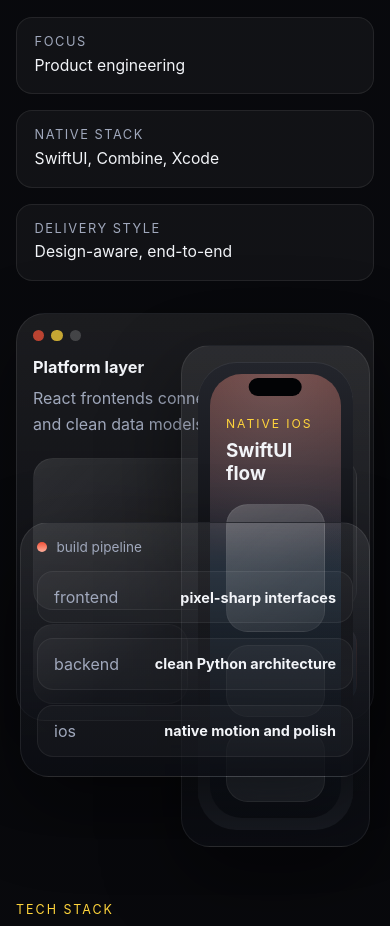
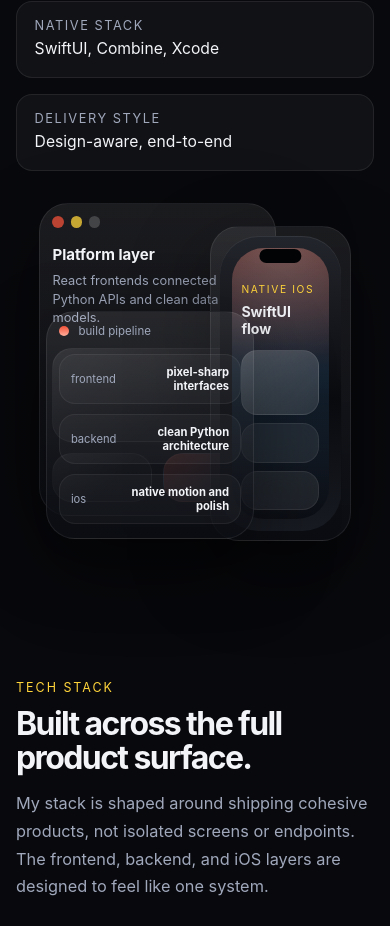
Before and after one commit to vladpopescu976-collab/vlad.dev, a plain HTML site: page index.html in a window 390 px wide. Shown: the part 1036-1962 px from the top of the page. Drawn offline with Linux system fonts and the light colour scheme.

Commit message:
Refactor CSS for responsive layout and header styles
Updated styles for responsive design, including header positioning and layout adjustments for various components.

```diff
--- a/styles.css
+++ b/styles.css
@@ -1196,22 +1196,57 @@
 
 @media (max-width: 760px) {
   .site-header {
-    position: sticky;
+    position: fixed;
+    top: 0;
+    left: 0;
+    right: 0;
+    z-index: 40;
+    padding: calc(0.75rem + env(safe-area-inset-top, 0px)) 0 0.85rem;
+    background: rgba(8, 9, 13, 0.86);
+    border-bottom: 1px solid rgba(255, 255, 255, 0.05);
+    -webkit-backdrop-filter: blur(18px);
+    backdrop-filter: blur(18px);
   }
 
   .header-shell {
-    flex-wrap: wrap;
+    display: grid;
+    grid-template-columns: auto 1fr;
+    align-items: center;
+    gap: 0.7rem;
+  }
+
+  .section {
+    scroll-margin-top: 8.75rem;
+  }
+
+  .hero {
+    padding-top: calc(10rem + env(safe-area-inset-top, 0px));
   }
 
   .site-nav {
-    order: 3;
+    grid-column: 1 / -1;
     width: 100%;
+    display: grid;
+    grid-template-columns: repeat(5, minmax(0, 1fr));
+    gap: 0.3rem;
+    justify-content: stretch;
+    overflow: visible;
+    padding: 0.35rem;
+    border-radius: 1.2rem;
+  }
+
+  .site-nav a {
+    display: flex;
+    align-items: center;
     justify-content: center;
-    overflow-x: auto;
+    min-height: 2.7rem;
+    padding: 0.65rem 0.3rem;
+    font-size: 0.76rem;
+    white-space: nowrap;
   }
 
   .header-cta {
-    margin-left: auto;
+    display: none;
   }
 
   .hero-copy h1 {
@@ -1223,23 +1258,86 @@
   }
 
   .hero-visual {
-    min-height: 28rem;
+    width: min(100%, 22rem);
+    min-height: 23.5rem;
+    margin: 0 auto;
   }
 
   .visual-card--browser {
-    position: relative;
-    width: 100%;
+    position: absolute;
+    top: 0;
+    left: 0;
+    width: 16.8rem;
+    padding: 0.85rem;
+    z-index: 1;
   }
 
   .visual-card--phone {
-    top: 2rem;
-    width: 13rem;
+    top: 1.7rem;
+    right: 0;
+    width: 9.7rem;
+    padding: 0.65rem;
+    z-index: 2;
   }
 
   .visual-card--terminal {
-    bottom: -1rem;
-    width: calc(100% - 1.5rem);
-    left: 0;
+    left: 0.85rem;
+    bottom: 0;
+    width: 14.9rem;
+    padding: 0.85rem 0.85rem 1rem;
+    z-index: 3;
+  }
+
+  .window-title p {
+    font-size: 0.88rem;
+    line-height: 1.5;
+  }
+
+  .window-panel--large {
+    min-height: 6.8rem;
+  }
+
+  .window-panel--small {
+    min-height: 3.8rem;
+  }
+
+  .phone-screen {
+    min-height: 14.5rem;
+    padding: 2rem 0.72rem 0.72rem;
+  }
+
+  .phone-header strong {
+    font-size: 0.98rem;
+  }
+
+  .phone-stack {
+    gap: 0.6rem;
+    margin-top: 0.95rem;
+  }
+
+  .phone-widget {
+    min-height: 2.8rem;
+  }
+
+  .phone-widget--primary {
+    min-height: 4.8rem;
+  }
+
+  .terminal-top {
+    font-size: 0.78rem;
+  }
+
+  .terminal-list {
+    gap: 0.65rem;
+  }
+
+  .terminal-list li {
+    padding: 0.72rem 0.78rem;
+  }
+
+  .terminal-list span,
+  .terminal-list strong {
+    font-size: 0.74rem;
   }
 
   .contact-copy,
@@ -1257,6 +1355,39 @@
 @media (max-width: 540px) {
   .section {
     padding: 4.4rem 0;
+    scroll-margin-top: 8.4rem;
+  }
+
+  .site-header {
+    padding: calc(0.65rem + env(safe-area-inset-top, 0px)) 0 0.75rem;
+  }
+
+  .header-shell {
+    gap: 0.6rem;
+  }
+
+  .brand {
+    gap: 0.65rem;
+  }
+
+  .brand-text {
+    font-size: 0.94rem;
+  }
+
+  .site-nav {
+    gap: 0.22rem;
+    padding: 0.28rem;
+  }
+
+  .site-nav a {
+    min-height: 2.45rem;
+    padding: 0.55rem 0.15rem;
+    font-size: 0.7rem;
+    letter-spacing: -0.02em;
+  }
+
+  .hero {
+    padding-top: calc(9.3rem + env(safe-area-inset-top, 0px));
   }
 
   .button,
@@ -1268,14 +1399,94 @@
     align-items: stretch;
   }
 
+  .hero-visual {
+    width: min(100%, 19.5rem);
+    min-height: 21rem;
+  }
+
+  .visual-card--browser {
+    width: 14.8rem;
+    padding: 0.78rem;
+  }
+
+  .window-title strong {
+    font-size: 0.94rem;
+  }
+
+  .window-title p {
+    font-size: 0.8rem;
+    line-height: 1.42;
+  }
+
+  .window-panels,
+  .window-panel-group {
+    gap: 0.65rem;
+  }
+
+  .window-panel--large {
+    min-height: 5.9rem;
+  }
+
+  .window-panel--small {
+    min-height: 3.1rem;
+  }
+
   .visual-card--phone {
-    right: 0.25rem;
-    width: 11.8rem;
+    top: 1.45rem;
+    right: 0;
+    width: 8.8rem;
+    padding: 0.55rem;
+  }
+
+  .phone-notch {
+    top: 0.82rem;
+    height: 0.88rem;
+  }
+
+  .phone-screen {
+    min-height: 13rem;
+    padding: 1.8rem 0.6rem 0.6rem;
+  }
+
+  .phone-header span {
+    font-size: 0.64rem;
+  }
+
+  .phone-header strong {
+    font-size: 0.88rem;
+  }
+
+  .phone-stack {
+    gap: 0.5rem;
+    margin-top: 0.8rem;
+  }
+
+  .phone-widget {
+    min-height: 2.45rem;
+    border-radius: 1rem;
+  }
+
+  .phone-widget--primary {
+    min-height: 4.1rem;
   }
 
   .visual-card--terminal {
-    left: 0.25rem;
-    width: calc(100% - 0.5rem);
+    left: 0.45rem;
+    width: 13rem;
+    padding: 0.75rem 0.75rem 0.85rem;
+  }
+
+  .terminal-top {
+    font-size: 0.72rem;
+  }
+
+  .terminal-list li {
+    padding: 0.62rem 0.68rem;
+  }
+
+  .terminal-list span,
+  .terminal-list strong {
+    font-size: 0.7rem;
   }
 
   .project-meta {
```
